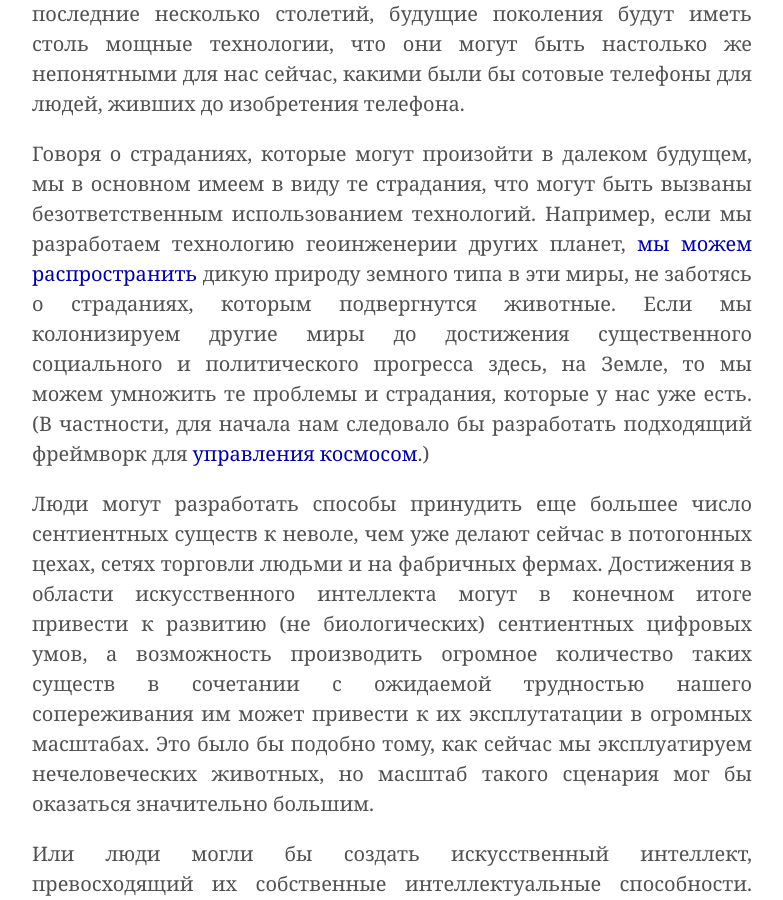
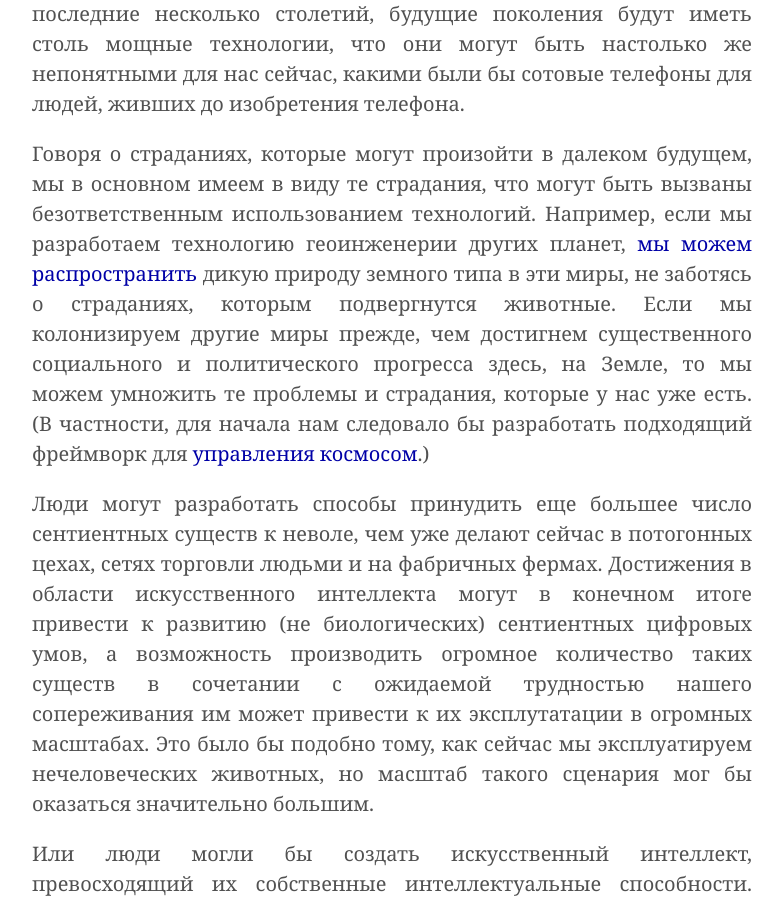
Before and after one commit to ReducingSuffering/reducingsuffering.github.io, a Jekyll site: the page built from _articles/tobias-baumann-the-importance-of-the-far-future.md, in a window 1280 px wide and 900 px high, scrolled down 1108 px. Shown: the whole window, without its empty margins (248-1031 px from the left). Built offline with Jekyll 4.4.1, drawn with Linux system fonts in a browser that asks for light colours.

Commit message:
Update tobias-baumann-the-importance-of-the-far-future.md

```diff
--- a/_articles/tobias-baumann-the-importance-of-the-far-future.md
+++ b/_articles/tobias-baumann-the-importance-of-the-far-future.md
@@ -18,7 +18,7 @@ preview_here: true
 
 Если технический прогресс будет идти так же быстро, как и в последние несколько столетий, будущие поколения будут иметь столь мощные технологии, что они могут быть настолько же непонятными для нас сейчас, какими были бы сотовые телефоны для людей, живших до изобретения телефона.
 
-Говоря о страданиях, которые могут произойти в далеком будущем, мы в основном имеем в виду те страдания, что могут быть вызваны безответственным использованием технологий. Например, если мы разработаем технологию геоинженерии других планет, [мы можем распространить](https://foundational-research.org/risks-of-astronomical-future-suffering/#Spread_of_wild_animals-2) дикую природу земного типа в эти миры, не заботясь о страданиях, которым подвергнутся животные. Если мы колонизируем другие миры до достижения существенного социального и политического прогресса здесь, на Земле, то мы можем умножить те проблемы и страдания, которые у нас уже есть. (В частности, для начала нам следовало бы разработать подходящий фреймворк для [управления космосом](https://forum.effectivealtruism.org/posts/QkRq6aRA84vv4xsu9/space-governance-is-important-tractable-and-neglected).)
+Говоря о страданиях, которые могут произойти в далеком будущем, мы в основном имеем в виду те страдания, что могут быть вызваны безответственным использованием технологий. Например, если мы разработаем технологию геоинженерии других планет, [мы можем распространить](https://foundational-research.org/risks-of-astronomical-future-suffering/#Spread_of_wild_animals-2) дикую природу земного типа в эти миры, не заботясь о страданиях, которым подвергнутся животные. Если мы колонизируем другие миры прежде, чем достигнем существенного социального и политического прогресса здесь, на Земле, то мы можем умножить те проблемы и страдания, которые у нас уже есть. (В частности, для начала нам следовало бы разработать подходящий фреймворк для [управления космосом](https://forum.effectivealtruism.org/posts/QkRq6aRA84vv4xsu9/space-governance-is-important-tractable-and-neglected).)
 
 Люди могут разработать способы принудить еще большее число сентиентных существ к неволе, чем уже делают сейчас в потогонных цехах, сетях торговли людьми и на фабричных фермах. Достижения в области искусственного интеллекта могут в конечном итоге привести к развитию (не биологических) сентиентных цифровых умов, а возможность производить огромное количество таких существ в сочетании с ожидаемой трудностью нашего сопереживания им может привести к их эксплутатации в огромных масштабах. Это было бы подобно тому, как сейчас мы эксплуатируем нечеловеческих животных, но масштаб такого сценария мог бы оказаться значительно большим.
 
```
